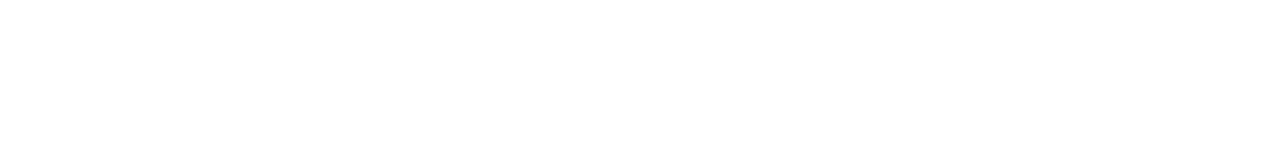
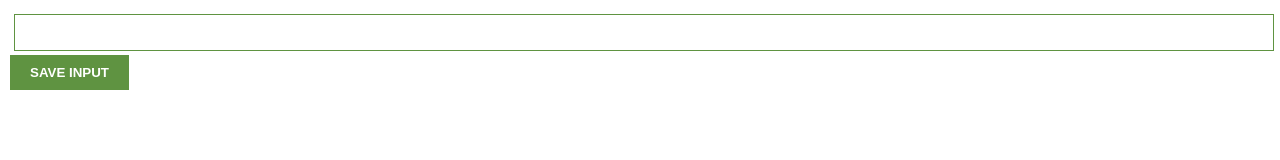
Before and after one commit to DigitalNomadlux/Chrome-Extension, a plain HTML site: page index.html in a window 1280 px wide. Drawn offline with Linux system fonts and the light colour scheme.

Commit message:
setting up btn functions

```diff
--- a/app.js
+++ b/app.js
@@ -0,0 +1,8 @@
+
+let myLeads = [];
+const inputBtn = document.getElementById("input-btn");
+const inputEl = document.getElementById("input-el")
+
+inputBtn.addEventListener('click', function() {
+  console.log('send it!')
+})
--- a/index.html
+++ b/index.html
@@ -4,11 +4,13 @@
   <meta charset="UTF-8">
   <meta http-equiv="X-UA-Compatible" content="IE=edge">
   <meta name="viewport" content="width=device-width, initial-scale=1.0">
-  <title>Document</title>
+  <link rel="stylesheet" href="./styles.css">
+  <title>Chrome Extension</title>
 </head>
 <body>
 
-
+  <input type="text" id="input-el">
+  <button id="input-btn">SAVE INPUT</button>
 
 
   <script src="./app.js"></script>
--- a/styles.css
+++ b/styles.css
@@ -0,0 +1,20 @@
+body {
+  margin: 0;
+  padding: 10px;
+}
+
+input {
+  width: 100%;
+  padding: 10px 10px;
+  box-sizing: border-box;
+  border: 1px solid #5f9341;
+  margin: 4px;
+}
+
+button {
+  background: #5f9341;
+  color: white;
+  padding: 10px 20px;
+  border: none;
+  font-weight: bold;
+}
```
